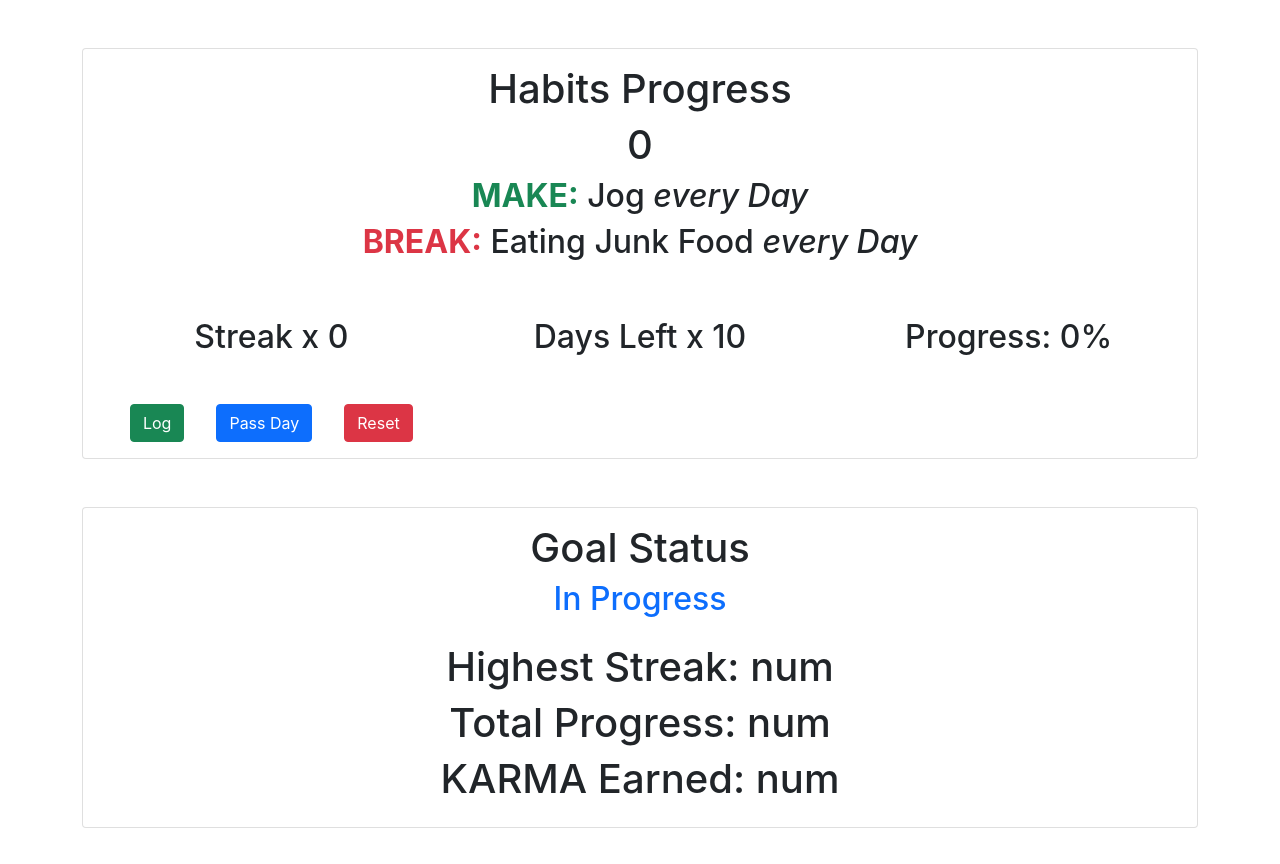
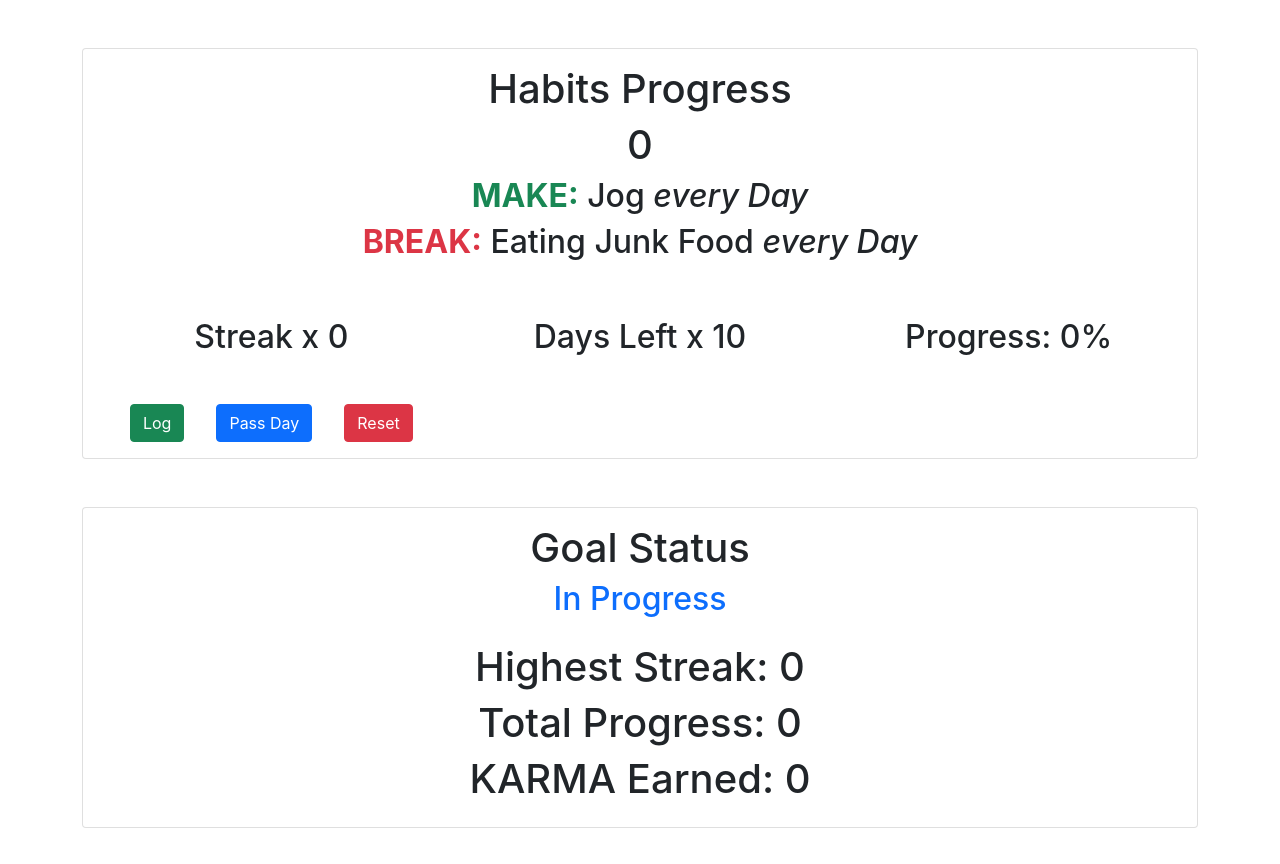
Before and after one commit to Carlosgerman353/Habitual, a React (Create React App) app: page / in a window 1280 px wide. Shown: the top 864 px of the page. Built offline with nearby package versions, Linux system fonts and the light colour scheme.

Commit message:
Finished Post Goal Data
-Added highest Streak counter and Karma (score) calculator

```diff
--- a/src/App.js
+++ b/src/App.js
@@ -6,7 +6,8 @@ import "./index.css";
 function App() {
 
 
-  const [count, setCount] = useState(0);
+  const [count, setCount] = useState(0); //Streak count
+  var [highestCount, setHighestCount] = useState(0);
   const [days, setDays] = useState(10);
   const [initDays] = useState(days);
   var [progress, setProgress] = useState(0); //Sets progress equal to INITIAL value of days
@@ -25,7 +26,7 @@ function App() {
   }
 
   function logCheck() {
-    if (logged == 0 && days != 0) {
+    if (logged === 0 && days !== 0) {
       return (<button className = "btn btn-success mx-3"
             onClick={() => Log() }
             > Log </button>);
@@ -42,7 +43,7 @@ function App() {
       setDays(days - 1);
     }
 
-    if (logged == 0) {
+    if (logged === 0) {
       setCount(0);
     }
 
@@ -55,12 +56,14 @@ function App() {
     setProgress(0);
     CheckGoal();
     setLogged(0);
+    setHighestCount(0);
+
   }
 
   function CheckGoal() {
 
-    if (days == 0) {
-      if (progress == initDays) {
+    if (days === 0) {
+      if (progress === initDays) {
         goalMet = true;
         return <p className="text-success"> Met </p>;
       }
@@ -74,6 +77,23 @@ function App() {
     else {
       return <p className="text-primary"> In Progress </p>;
     }
+  }
+
+  function CheckStreak() {
+    if (count > highestCount) {
+      setHighestCount(count);
+    }
+
+    return highestCount;
+  }
+
+  function calcKarma() {
+    var score = 0;
+
+    score += (highestCount * 50);
+    score += ((progress / initDays)  * 100) * 3;
+
+    return score;
   }
 
   return (<div className = "container">
@@ -122,10 +142,11 @@ function App() {
       <div className = "card-body row">
         <h1>Goal Status</h1>
         <h2> {CheckGoal()} </h2>
-         {/*Highest Streak Checker/Function  */}
-         <h1> Highest Streak: {('num')} </h1>
-         <h1> Total Progress: {('num')} </h1>
-         <h1> KARMA Earned: {('num')} </h1>
+         {/*Only show this once goal is complete */}
+
+         <h1> Highest Streak: {CheckStreak()} </h1>
+         <h1> Total Progress: {progress} </h1>
+         <h1> KARMA Earned: {calcKarma()} </h1>
       </div>
     </div>
 
```
